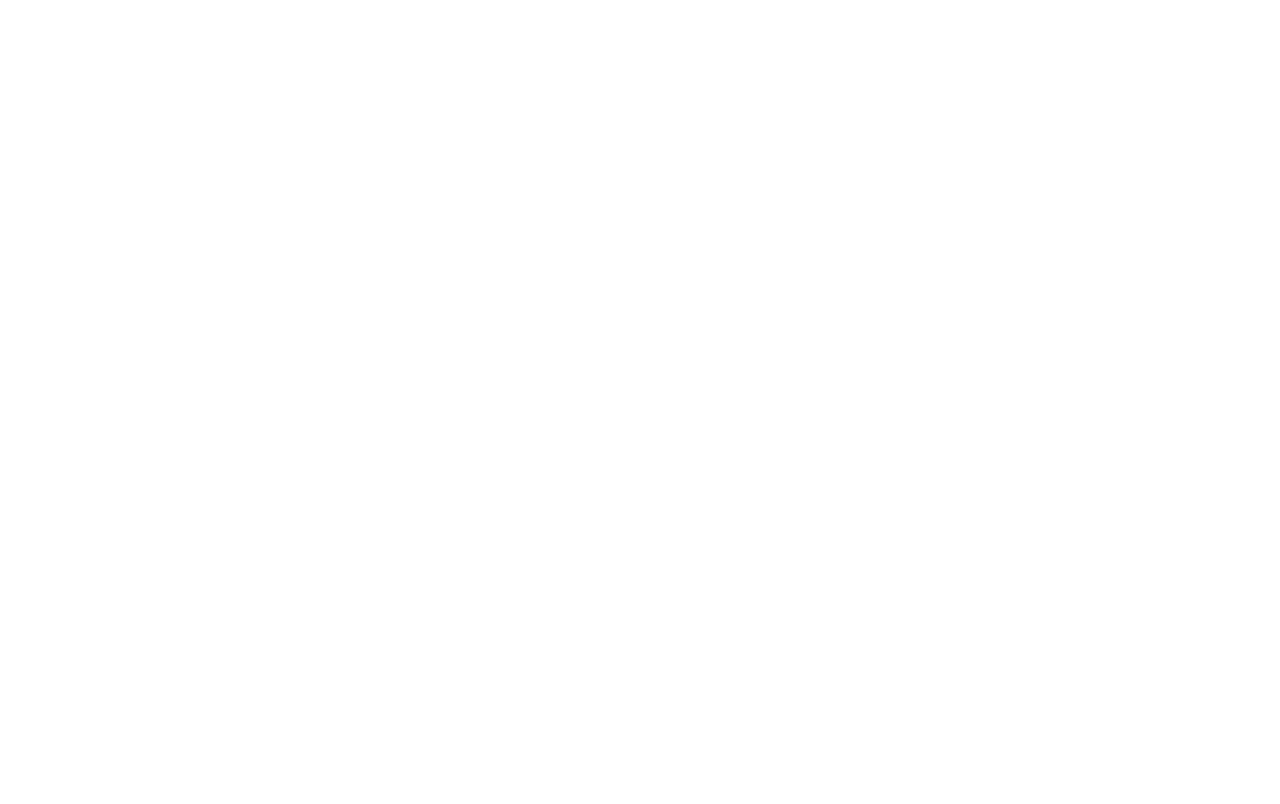
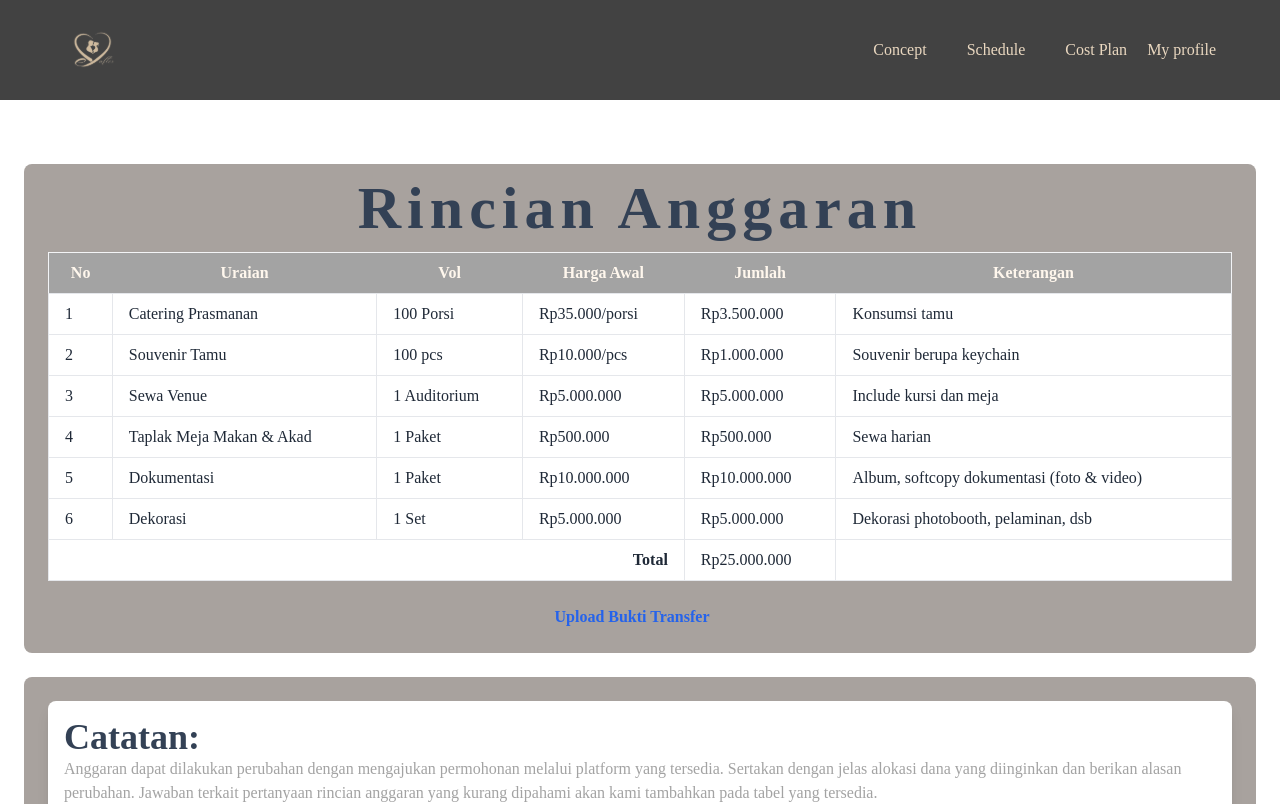
Before and after one commit to NabilaAdelina/Wedding-Organizer, a React (Vite) app in the folder client/: page /rincian in a window 1280 px wide. Before the commit this address had no page. Shown: the top 804 px of the page. Built offline with nearby package versions, Linux system fonts and the light colour scheme; a web font is replaced by a local one.

Commit message:
RincianAnggaran

```diff
--- a/client/src/App.jsx
+++ b/client/src/App.jsx
@@ -2,6 +2,7 @@ import LandingPage from "./pages/LandingPage/LandingPage"
 import { Routes, Route } from "react-router-dom"
 import UserSetting from "./pages/SettingProfile/UserSetting"
 import FormReq from "././pages/FormReq/FormReq"
+import RincianAnggaran from "./pages/RincianAnggaran/RincianAnggaran"
 
 function App() {
 
@@ -11,6 +12,7 @@ function App() {
         <Route path="/" element={<LandingPage />}></Route>
         <Route path="/user/profile" element={<UserSetting />}></Route>
         <Route path="/form" element={<FormReq />}></Route>
+        <Route path="/rincian" element={<RincianAnggaran />}></Route>
       </Routes>
     </>
   )
--- /dev/null
+++ b/client/src/pages/RincianAnggaran/RincianAnggaran.jsx
@@ -0,0 +1,118 @@
+import React from 'react';
+import Header from '../../components/Header';
+import Footer from '../../components/Footer';
+
+const Request = () => {
+    return (
+        <>
+            <Header />
+            <div className="anggaran w-full bg-white p-6 pt-16 pb-16">
+                <div className="relative bg-stone-400 p-6 rounded-lg w-full">
+                    <div className="RincianAnggaran text-center text-slate-700 text-6xl font-bold font-['Boska'] leading-10 tracking-widest">
+                        Rincian Anggaran
+                    </div>
+                    <div className="mt-6 overflow-x-auto">
+                        <table className="min-w-full bg-white border border-gray-100">
+                            <thead>
+                                <tr className="bg-neutral-400 text-orange-50 text-base font-bold">
+                                    <th className="px-4 py-2">No</th>
+                                    <th className="px-4 py-2">Uraian</th>
+                                    <th className="px-4 py-2">Vol</th>
+                                    <th className="px-4 py-2">Harga Awal</th>
+                                    <th className="px-4 py-2">Jumlah</th>
+                                    <th className="px-4 py-2">Keterangan</th>
+                                </tr>
+                            </thead>
+                            <tbody className="text-gray-800 text-base">
+                                <tr>
+                                    <td className="border px-4 py-2">1</td>
+                                    <td className="border px-4 py-2">Catering Prasmanan</td>
+                                    <td className="border px-4 py-2">100 Porsi</td>
+                                    <td className="border px-4 py-2">Rp35.000/porsi</td>
+                                    <td className="border px-4 py-2">Rp3.500.000</td>
+                                    <td className="border px-4 py-2">Konsumsi tamu</td>
+                                </tr>
+                                <tr>
+                                    <td className="border px-4 py-2">2</td>
+                                    <td className="border px-4 py-2">Souvenir Tamu</td>
+                                    <td className="border px-4 py-2">100 pcs</td>
+                                    <td className="border px-4 py-2">Rp10.000/pcs</td>
+                                    <td className="border px-4 py-2">Rp1.000.000</td>
+                                    <td className="border px-4 py-2">Souvenir berupa keychain</td>
+                                </tr>
+                                <tr>
+                                    <td className="border px-4 py-2">3</td>
+                                    <td className="border px-4 py-2">Sewa Venue</td>
+                                    <td className="border px-4 py-2">1 Auditorium</td>
+                                    <td className="border px-4 py-2">Rp5.000.000</td>
+                                    <td className="border px-4 py-2">Rp5.000.000</td>
+                                    <td className="border px-4 py-2">Include kursi dan meja</td>
+                                </tr>
+                                <tr>
+                                    <td className="border px-4 py-2">4</td>
+                                    <td className="border px-4 py-2">Taplak Meja Makan & Akad</td>
+                                    <td className="border px-4 py-2">1 Paket</td>
+                                    <td className="border px-4 py-2">Rp500.000</td>
+                                    <td className="border px-4 py-2">Rp500.000</td>
+                                    <td className="border px-4 py-2">Sewa harian</td>
+                                </tr>
+                                <tr>
+                                    <td className="border px-4 py-2">5</td>
+                                    <td className="border px-4 py-2">Dokumentasi</td>
+                                    <td className="border px-4 py-2">1 Paket</td>
+                                    <td className="border px-4 py-2">Rp10.000.000</td>
+                                    <td className="border px-4 py-2">Rp10.000.000</td>
+                                    <td className="border px-4 py-2">Album, softcopy dokumentasi (foto & video)</td>
+                                </tr>
+                                <tr>
+                                    <td className="border px-4 py-2">6</td>
+                                    <td className="border px-4 py-2">Dekorasi</td>
+                                    <td className="border px-4 py-2">1 Set</td>
+                                    <td className="border px-4 py-2">Rp5.000.000</td>
+                                    <td className="border px-4 py-2">Rp5.000.000</td>
+                                    <td className="border px-4 py-2">Dekorasi photobooth, pelaminan, dsb</td>
+                                </tr>
+                                <tr>
+                                    <td colSpan="4" className="border px-4 py-2 text-right font-bold">Total</td>
+                                    <td className="border px-4 py-2">Rp25.000.000</td>
+                                    <td className="border px-4 py-2"></td>
+                                </tr>
+                            </tbody>
+                        </table>
+                    </div>
+
+                    <div className="upload-section flex justify-center items-center mt-6">
+                        <button className="text-blue-600 text-base font-semibold">Upload Bukti Transfer</button>
+                        <div className="icon rotate-45">
+                            <div className="w-4 h-4 flex justify-center items-center">
+                                <div className="icon-outline-arrow-right"></div>
+                            </div>
+                        </div>
+                    </div>
+                </div>
+
+                <div className="bg-stone-400 p-6 mt-6 rounded-lg w-full">
+                    <div className="tooltip flex flex-col items-start p-4 bg-white rounded-lg shadow-lg">
+                        <div className="text-section mb-4">
+                            <h2 className="text-4xl font-bold text-slate-700">Catatan:</h2>
+                            <p className="text-neutral-400 text-base font-medium">
+                                Anggaran dapat dilakukan perubahan dengan mengajukan permohonan melalui platform yang tersedia. Sertakan dengan jelas alokasi dana yang diinginkan dan berikan alasan perubahan. Jawaban terkait pertanyaan rincian anggaran yang kurang dipahami akan kami tambahkan pada tabel yang tersedia.
+                            </p>
+                        </div>
+                        <div className="action-section flex items-center gap-2">
+                            <button className="text-blue-600 text-base font-semibold">Ajukan Perubahan</button>
+                            <div className="icon rotate-45">
+                                <div className="w-4 h-4 flex justify-center items-center">
+                                    <div className="icon-outline-arrow-right"></div>
+                                </div>
+                            </div>
+                        </div>
+                    </div>
+                </div>
+            </div>
+            <Footer />
+        </>
+    );
+};
+
+export default Request;
```
